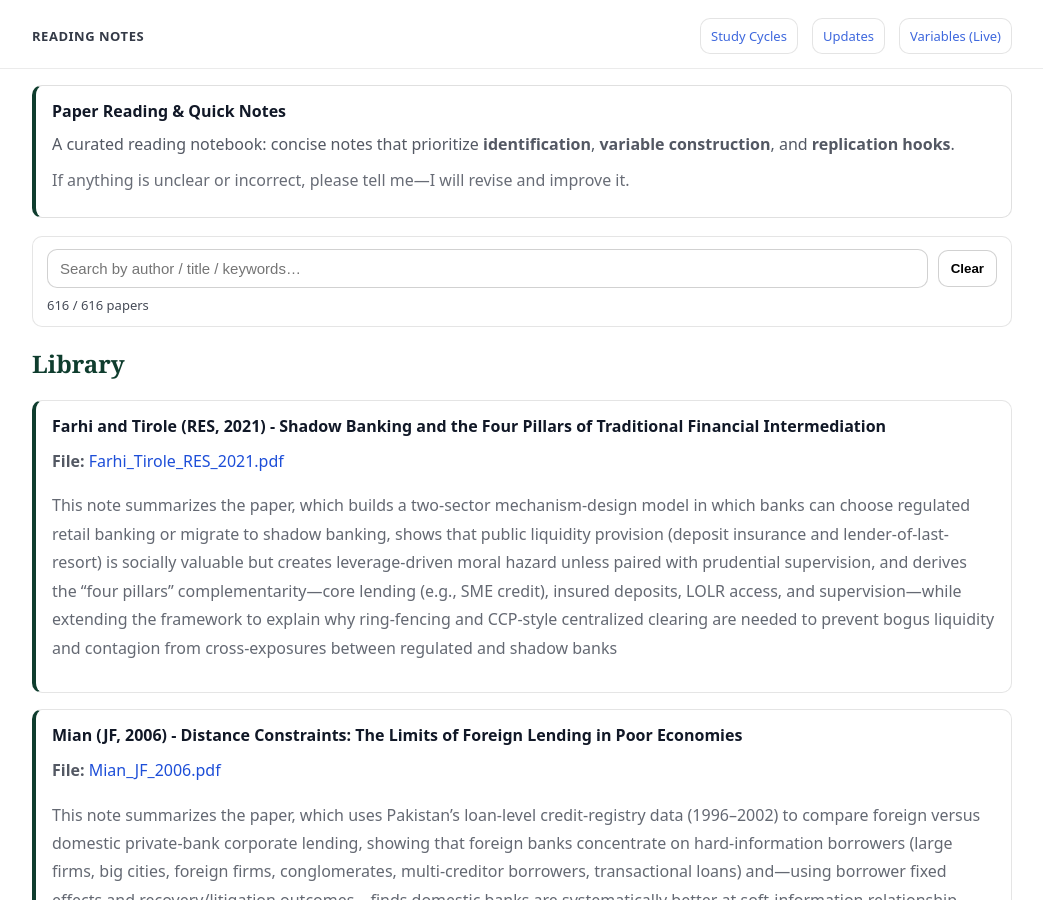
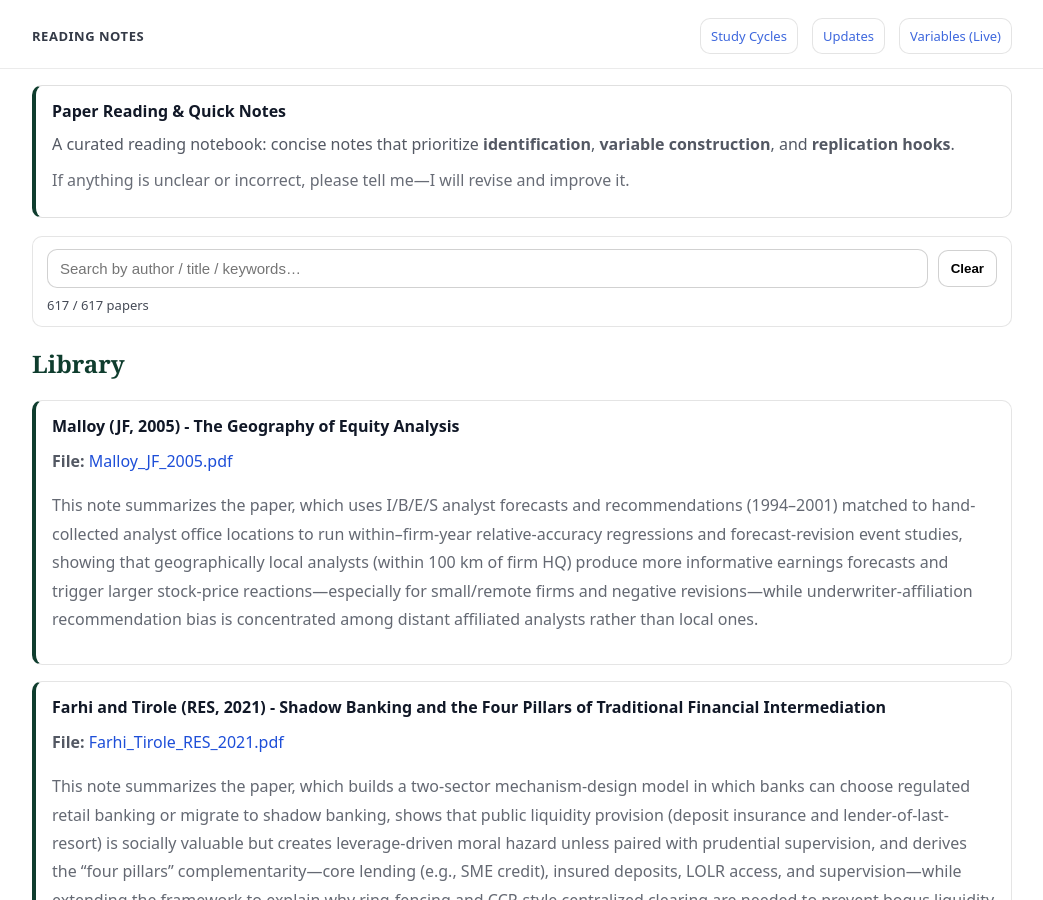
Before and after one commit to yaxinzn/study-archive, a Jekyll site: the page built from reading/index.md, in a window 1280 px wide and 900 px high. Shown: the whole window, without its empty margins (118-1161 px from the left). Built offline with Jekyll 4.4.1, drawn with Linux system fonts in a browser that asks for light colours.

Commit message:
Reading: add/update Malloy_JF_2005.pdf

```diff
--- a/_data/reading.yml
+++ b/_data/reading.yml
@@ -1,3 +1,7 @@
+- title: "Malloy (JF, 2005) - The Geography of Equity Analysis"
+  file: "Malloy_JF_2005.pdf"
+  desc: "This note summarizes the paper, which uses I/B/E/S analyst forecasts and recommendations (1994–2001) matched to hand-collected analyst office locations to run within–firm-year relative-accuracy regressions and forecast-revision event studies, showing that geographically local analysts (within 100 km of firm HQ) produce more informative earnings forecasts and trigger larger stock-price reactions—especially for small/remote firms and negative revisions—while underwriter-affiliation recommendation bias is concentrated among distant affiliated analysts rather than local ones."
+
 - title: "Farhi and Tirole (RES, 2021) - Shadow Banking and the Four Pillars of Traditional Financial Intermediation"
   file: "Farhi_Tirole_RES_2021.pdf"
   desc: "This note summarizes the paper, which builds a two-sector mechanism-design model in which banks can choose regulated retail banking or migrate to shadow banking, shows that public liquidity provision (deposit insurance and lender-of-last-resort) is socially valuable but creates leverage-driven moral hazard unless paired with prudential supervision, and derives the “four pillars” complementarity—core lending (e.g., SME credit), insured deposits, LOLR access, and supervision—while extending the framework to explain why ring-fencing and CCP-style centralized clearing are needed to prevent bogus liquidity and contagion from cross-exposures between regulated and shadow banks"
```
Also changed, not shown: 1 other file.
